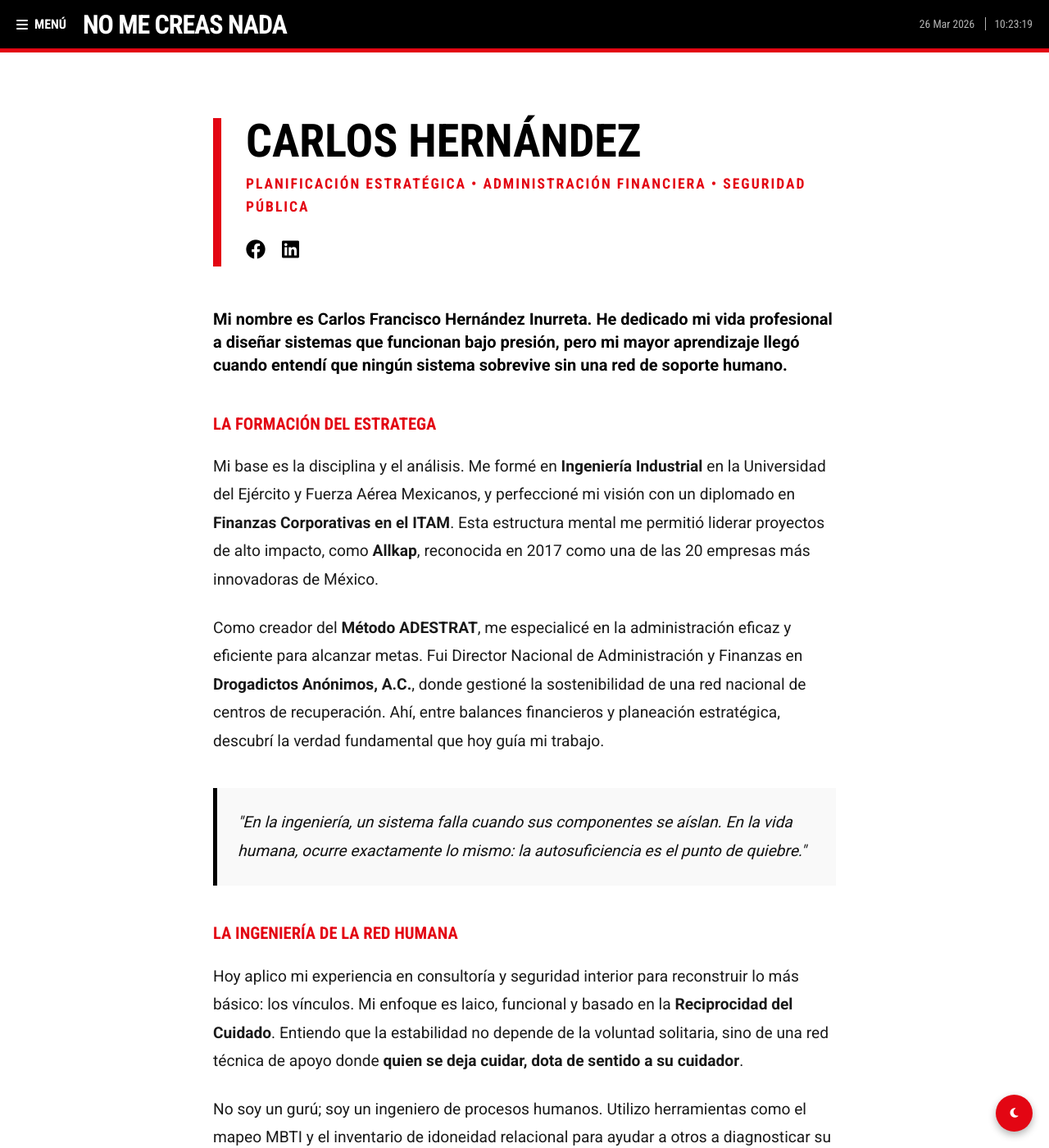
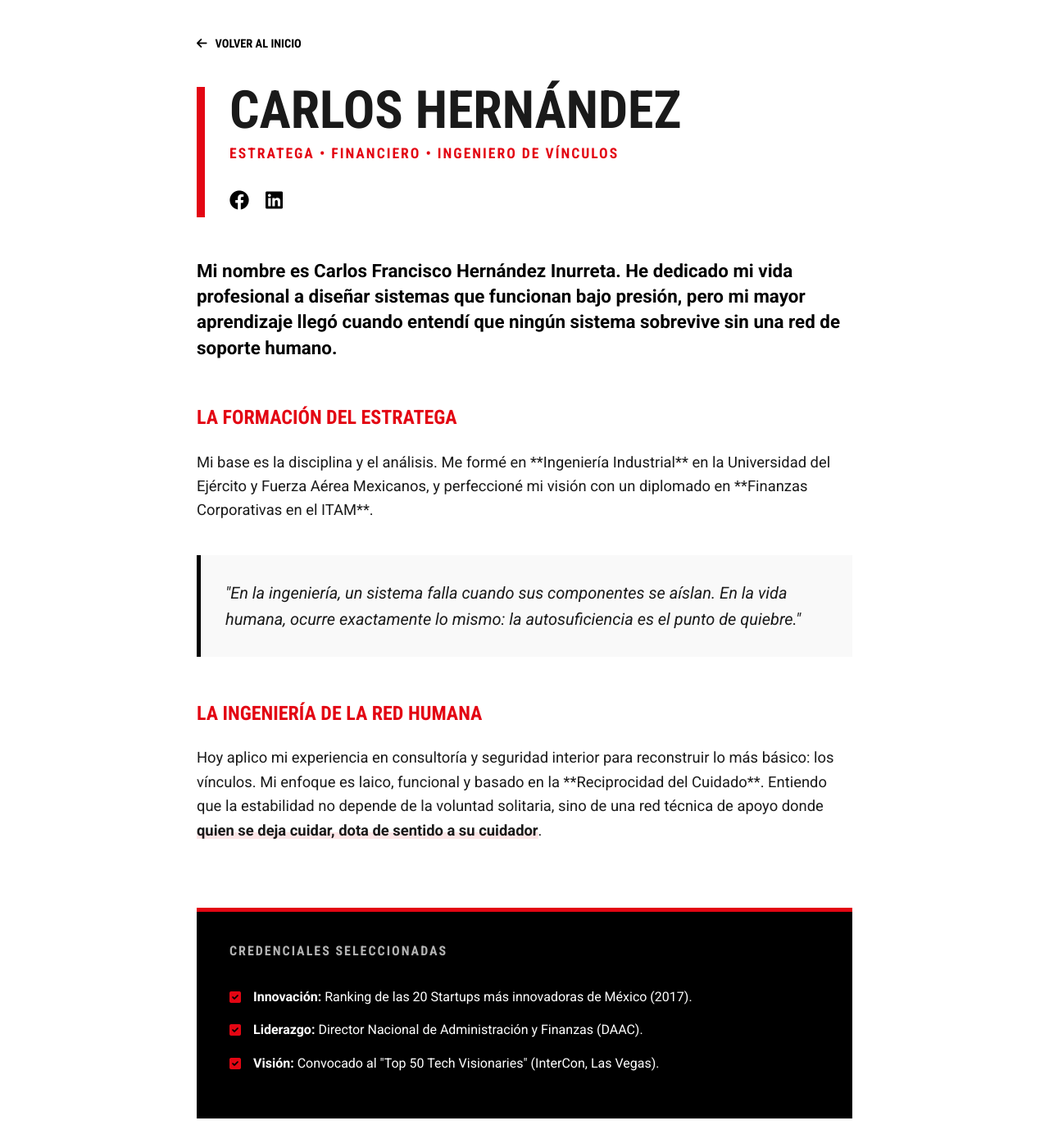
Before and after one commit to cafrhein/muro, a Jekyll site: the page built from acerca.html, in a window 1280 px wide and 1400 px high. Shown: the whole window at 82% size. Built offline with Jekyll 4.4.1, drawn with Linux system fonts in a browser that asks for light colours; some of the changed text lies outside the part shown.

Commit message:
Update acerca.html

```diff
--- a/acerca.html
+++ b/acerca.html
@@ -1,78 +1,249 @@
 ---
-layout: default
-title: Carlos Hernández | Planificación Estratégica
+layout: null
 ---
+<!DOCTYPE html>
+<html lang="es">
+<head>
+    <meta charset="UTF-8">
+    <meta name="viewport" content="width=device-width, initial-scale=1.0">
+    <title>Sobre Carlos | Gestión Estratégica</title>
 
-<div class="about-container" style="max-width: 800px; margin: 60px auto; padding: 0 20px;">
+    <link href="https://fonts.googleapis.com/css2?family=Roboto:ital,wght@0,400;0,700;1,400&family=Roboto+Condensed:wght@400;700&display=swap" rel="stylesheet">
+    <link rel="stylesheet" href="https://cdnjs.cloudflare.com/ajax/libs/font-awesome/6.0.0/css/all.min.css">
 
-    <header style="border-left: 10px solid var(--rt-red); padding-left: 30px; margin-bottom: 50px;">
-        <h1 style="font-family: var(--font-heading); font-size: 3.5rem; line-height: 1; text-transform: uppercase; margin-bottom: 10px;">
-            Carlos Hernández
-        </h1>
-        <p style="font-family: var(--font-heading); font-size: 1.1rem; color: var(--rt-red); font-weight: 700; letter-spacing: 2px; text-transform: uppercase; margin-bottom: 15px;">
-            Planificación Estratégica • Administración Financiera • Seguridad Pública
-        </p>
+    <style>
+        /* CAMBIO: Definición de variables locales para asegurar independencia de style.css */
+        :root {
+            --rt-red: #e30613;
+            --rt-black: #000000;
+            --rt-white: #ffffff;
+            --rt-text: #1a1a1a;
+            --rt-ui-grey: #b3b3b3;
+            --font-main: 'Roboto', sans-serif;
+            --font-heading: 'Roboto Condensed', sans-serif;
+        }
 
-        <div class="about-social" style="display: flex; gap: 20px; font-size: 1.5rem;">
-            <a href="https://www.facebook.com/shibalbaa" target="_blank" rel="noopener noreferrer" style="color: var(--rt-black); text-decoration: none; transition: color 0.3s;">
-                <i class="fab fa-facebook"></i>
+        * { box-sizing: border-box; margin: 0; padding: 0; }
+
+        body {
+            background-color: var(--rt-white);
+            font-family: var(--font-main);
+            color: var(--rt-text);
+            line-height: 1.6;
+            padding: 40px 20px;
+        }
+
+        /* Botón de retorno minimalista */
+        .back-nav {
+            max-width: 800px;
+            margin: 0 auto 40px;
+        }
+
+        .btn-back {
+            text-decoration: none;
+            color: var(--rt-black);
+            font-family: var(--font-heading);
+            font-weight: 700;
+            text-transform: uppercase;
+            font-size: 0.9rem;
+            display: inline-flex;
+            align-items: center;
+            gap: 10px;
+            transition: color 0.3s;
+        }
+
+        .btn-back:hover { color: var(--rt-red); }
+
+        .about-container {
+            max-width: 800px;
+            margin: 0 auto;
+        }
+
+        .about-header {
+            border-left: 10px solid var(--rt-red);
+            padding-left: 30px;
+            margin-bottom: 50px;
+        }
+
+        .about-name {
+            font-family: var(--font-heading);
+            font-size: clamp(2.5rem, 8vw, 4rem);
+            line-height: 0.9;
+            text-transform: uppercase;
+            margin-bottom: 10px;
+        }
+
+        .about-tagline {
+            font-family: var(--font-heading);
+            font-size: 1.1rem;
+            color: var(--rt-red);
+            font-weight: 700;
+            letter-spacing: 2px;
+            text-transform: uppercase;
+        }
+
+        .about-social {
+            display: flex;
+            gap: 20px;
+            margin-top: 25px;
+        }
+
+        .about-social a {
+            color: var(--rt-black);
+            font-size: 1.5rem;
+            transition: transform 0.2s, color 0.3s;
+        }
+
+        .about-social a:hover {
+            color: var(--rt-red);
+            transform: translateY(-3px);
+        }
+
+        .about-content {
+            font-size: 1.15rem;
+            margin-bottom: 60px;
+        }
+
+        .lead-text {
+            font-size: 1.4rem;
+            font-weight: 700;
+            margin-bottom: 40px;
+            line-height: 1.4;
+            color: var(--rt-black);
+        }
+
+        .section-title {
+            font-family: var(--font-heading);
+            text-transform: uppercase;
+            margin: 50px 0 20px;
+            color: var(--rt-red);
+            font-size: 1.5rem;
+        }
+
+        blockquote {
+            margin: 40px 0;
+            padding: 30px;
+            background: #f9f9f9;
+            border-left: 5px solid var(--rt-black);
+            font-style: italic;
+            font-size: 1.25rem;
+        }
+
+        .highlight {
+            background: linear-gradient(to bottom, transparent 60%, rgba(227, 6, 19, 0.1) 60%);
+            font-weight: 700;
+        }
+
+        /* CAMBIO: Diseño de tarjeta de credenciales profesional */
+        .credentials-card {
+            background: var(--rt-black);
+            color: white;
+            padding: 40px;
+            margin-top: 80px;
+            position: relative;
+        }
+
+        .credentials-card::before {
+            content: "";
+            position: absolute;
+            top: 0; left: 0;
+            width: 100%; height: 5px;
+            background: var(--rt-red);
+        }
+
+        .credentials-title {
+            font-family: var(--font-heading);
+            text-transform: uppercase;
+            font-size: 1rem;
+            margin-bottom: 30px;
+            letter-spacing: 2px;
+            color: var(--rt-ui-grey);
+        }
+
+        .credentials-list {
+            list-style: none;
+        }
+
+        .credentials-list li {
+            margin-bottom: 15px;
+            display: flex;
+            gap: 15px;
+            align-items: flex-start;
+        }
+
+        .credentials-list li i {
+            color: var(--rt-red);
+            margin-top: 5px;
+        }
+
+        .about-footer {
+            margin-top: 60px;
+            text-align: center;
+            font-family: var(--font-heading);
+            font-size: 0.75rem;
+            color: var(--rt-ui-grey);
+            text-transform: uppercase;
+            letter-spacing: 3px;
+        }
+
+        @media (max-width: 600px) {
+            body { padding: 30px 15px; }
+            .about-header { padding-left: 20px; }
+            .about-name { font-size: 2.5rem; }
+            .lead-text { font-size: 1.2rem; }
+            .credentials-card { padding: 25px; }
+        }
+    </style>
+</head>
+<body>
+
+    <nav class="back-nav">
+        <a href="/" class="btn-back">
+            <i class="fas fa-arrow-left"></i> Volver al Inicio
         </a>
-            <a href="https://www.linkedin.com/in/hernandezinurreta/?skipRedirect=true" target="_blank" rel="noopener noreferrer" style="color: var(--rt-black); text-decoration: none; transition: color 0.3s;">
-                <i class="fab fa-linkedin"></i>
-            </a>
+    </nav>
+
+    <div class="about-container">
+
+        <header class="about-header">
+            <h1 class="about-name">Carlos Hernández</h1>
+            <p class="about-tagline">Estratega • Financiero • Ingeniero de Vínculos</p>
+
+            <div class="about-social">
+                <a href="https://www.facebook.com/shibalbaa" target="_blank" rel="noopener noreferrer"><i class="fab fa-facebook"></i></a>
+                <a href="https://www.linkedin.com/in/hernandezinurreta/?skipRedirect=true" target="_blank" rel="noopener noreferrer"><i class="fab fa-linkedin"></i></a>
             </div>
         </header>
 
-    <section class="about-content" style="font-family: var(--font-main); line-height: 1.8; font-size: 1.1rem; color: #333;">
-
-        <p style="font-size: 1.25rem; font-weight: 700; margin-bottom: 30px; line-height: 1.4; color: var(--rt-black);">
+        <main class="about-content">
+            <p class="lead-text">
                 Mi nombre es Carlos Francisco Hernández Inurreta. He dedicado mi vida profesional a diseñar sistemas que funcionan bajo presión, pero mi mayor aprendizaje llegó cuando entendí que ningún sistema sobrevive sin una red de soporte humano.
             </p>
 
-        <h3 style="font-family: var(--font-heading); text-transform: uppercase; margin-top: 40px; color: var(--rt-red);">La Formación del Estratega</h3>
-        <p>
-            Mi base es la disciplina y el análisis. Me formé en <strong>Ingeniería Industrial</strong> en la Universidad del Ejército y Fuerza Aérea Mexicanos, y perfeccioné mi visión con un diplomado en <strong>Finanzas Corporativas en el ITAM</strong>. Esta estructura mental me permitió liderar proyectos de alto impacto, como <strong>Allkap</strong>, reconocida en 2017 como una de las 20 empresas más innovadoras de México.
-        </p>
+            <h3 class="section-title">La Formación del Estratega</h3>
+            <p>Mi base es la disciplina y el análisis. Me formé en **Ingeniería Industrial** en la Universidad del Ejército y Fuerza Aérea Mexicanos, y perfeccioné mi visión con un diplomado en **Finanzas Corporativas en el ITAM**.</p>
 
-        <p>
-            Como creador del <strong>Método ADESTRAT</strong>, me especialicé en la administración eficaz y eficiente para alcanzar metas. Fui Director Nacional de Administración y Finanzas en <strong>Drogadictos Anónimos, A.C.</strong>, donde gestioné la sostenibilidad de una red nacional de centros de recuperación. Ahí, entre balances financieros y planeación estratégica, descubrí la verdad fundamental que hoy guía mi trabajo.
-        </p>
-
-        <blockquote style="margin: 40px 0; padding: 25px; background: #f9f9f9; border-left: 5px solid var(--rt-black); font-style: italic; font-size: 1.2rem; color: #111;">
+            <blockquote>
                 "En la ingeniería, un sistema falla cuando sus componentes se aíslan. En la vida humana, ocurre exactamente lo mismo: la autosuficiencia es el punto de quiebre."
             </blockquote>
 
-        <h3 style="font-family: var(--font-heading); text-transform: uppercase; margin-top: 40px; color: var(--rt-red);">La Ingeniería de la Red Humana</h3>
-        <p>
-            Hoy aplico mi experiencia en consultoría y seguridad interior para reconstruir lo más básico: los vínculos. Mi enfoque es laico, funcional y basado en la <strong>Reciprocidad del Cuidado</strong>. Entiendo que la estabilidad no depende de la voluntad solitaria, sino de una red técnica de apoyo donde <span style="font-weight: 700;">quien se deja cuidar, dota de sentido a su cuidador</span>.
-        </p>
+            <h3 class="section-title">La Ingeniería de la Red Humana</h3>
+            <p>Hoy aplico mi experiencia en consultoría y seguridad interior para reconstruir lo más básico: los vínculos. Mi enfoque es laico, funcional y basado en la **Reciprocidad del Cuidado**. Entiendo que la estabilidad no depende de la voluntad solitaria, sino de una red técnica de apoyo donde <span class="highlight">quien se deja cuidar, dota de sentido a su cuidador</span>.</p>
+        </main>
 
-        <p>
-            No soy un gurú; soy un ingeniero de procesos humanos. Utilizo herramientas como el mapeo MBTI y el inventario de idoneidad relacional para ayudar a otros a diagnosticar su red y recuperar su firmeza a través de los demás.
-        </p>
-
-    </section>
-
-    <section style="margin-top: 60px; padding: 30px; border-top: 2px solid #000; background: #fafafa;">
-        <h4 style="font-family: var(--font-heading); text-transform: uppercase; font-size: 0.9rem; margin-bottom: 20px; letter-spacing: 1px;">Credenciales de Ingeniería:</h4>
-        <ul style="list-style: none; padding: 0; font-family: var(--font-main); font-size: 0.95rem;">
-            <li style="margin-bottom: 10px;"><strong>Innovación:</strong> Ranking de las 20 Startups más innovadoras de México (2017).</li>
-            <li style="margin-bottom: 10px;"><strong>Liderazgo:</strong> Director Nacional de Administración y Finanzas (DAAC).</li>
-            <li style="margin-bottom: 10px;"><strong>Visión:</strong> Convocado al "Top 50 Tech Visionaries" (InterCon, Las Vegas).</li>
-            <li style="margin-bottom: 10px;"><strong>Soporte:</strong> Consejero externo para entidades sin fines de lucro.</li>
+        <section class="credentials-card">
+            <h4 class="credentials-title">Credenciales Seleccionadas</h4>
+            <ul class="credentials-list">
+                <li><i class="fas fa-check-square"></i> <span><strong>Innovación:</strong> Ranking de las 20 Startups más innovadoras de México (2017).</span></li>
+                <li><i class="fas fa-check-square"></i> <span><strong>Liderazgo:</strong> Director Nacional de Administración y Finanzas (DAAC).</span></li>
+                <li><i class="fas fa-check-square"></i> <span><strong>Visión:</strong> Convocado al "Top 50 Tech Visionaries" (InterCon, Las Vegas).</span></li>
             </ul>
         </section>
 
-    <footer style="margin-top: 40px; text-align: center; font-family: var(--font-heading); font-size: 0.75rem; color: #999; text-transform: uppercase; letter-spacing: 2px;">
-        Carlos Hernández • Non Sibi • Finis Origine Pendent
+        <footer class="about-footer">
+            Carlos Hernández • Interdependencia Radical • 2024
         </footer>
-
     </div>
 
-<style>
-    .about-social a:hover { color: var(--rt-red) !important; }
-    @media (max-width: 600px) {
-        header h1 { font-size: 2.2rem; }
-        .about-content { font-size: 1rem; }
-    }
-</style>
+</body>
+</html>
```
Lines whose indentation alone changed are shown as unchanged.
